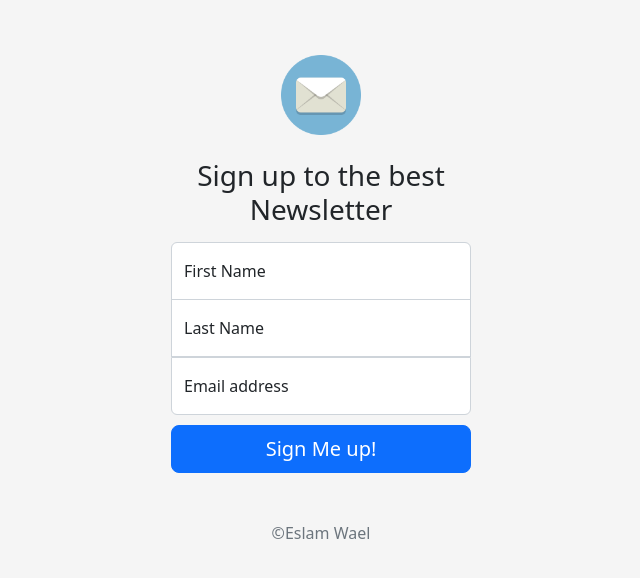
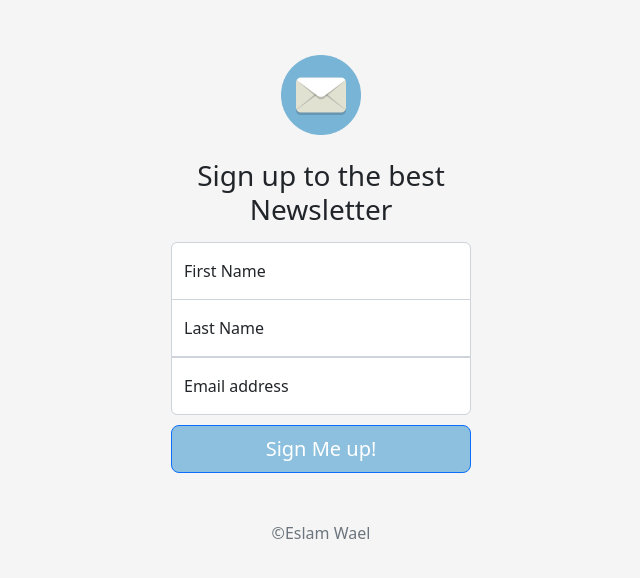
Before and after one commit to Eslam10497/Newsletter-Signup, a website: page signup.html in a window 1280 px wide. Shown: the whole page, without its empty margins (319-959 px from the left). Drawn offline with nearby package versions, Linux system fonts and the light colour scheme; files whose address does not match are found by name.

Commit message:
changed button colour

```diff
--- a/Public/css/styles.css
+++ b/Public/css/styles.css
@@ -49,6 +49,10 @@ body {
   user-select: none;
 }
 
+#my-btn {
+  background-color: #8cc0de !important;
+}
+
 @media (min-width: 768px) {
   .bd-placeholder-img-lg {
     font-size: 3.5rem;
--- a/signup.html
+++ b/signup.html
@@ -51,7 +51,7 @@
           <label for="floatingInput">Email address</label>
         </div>
 
-        <button class="w-100 btn btn-lg btn-primary" type="submit">Sign Me up!</button>
+        <button id="my-btn" class="w-100 btn btn-lg btn-primary" type="submit">Sign Me up!</button>
         <p class="mt-5 mb-3 text-muted">©Eslam Wael</p>
       </form>
     </main>
```
